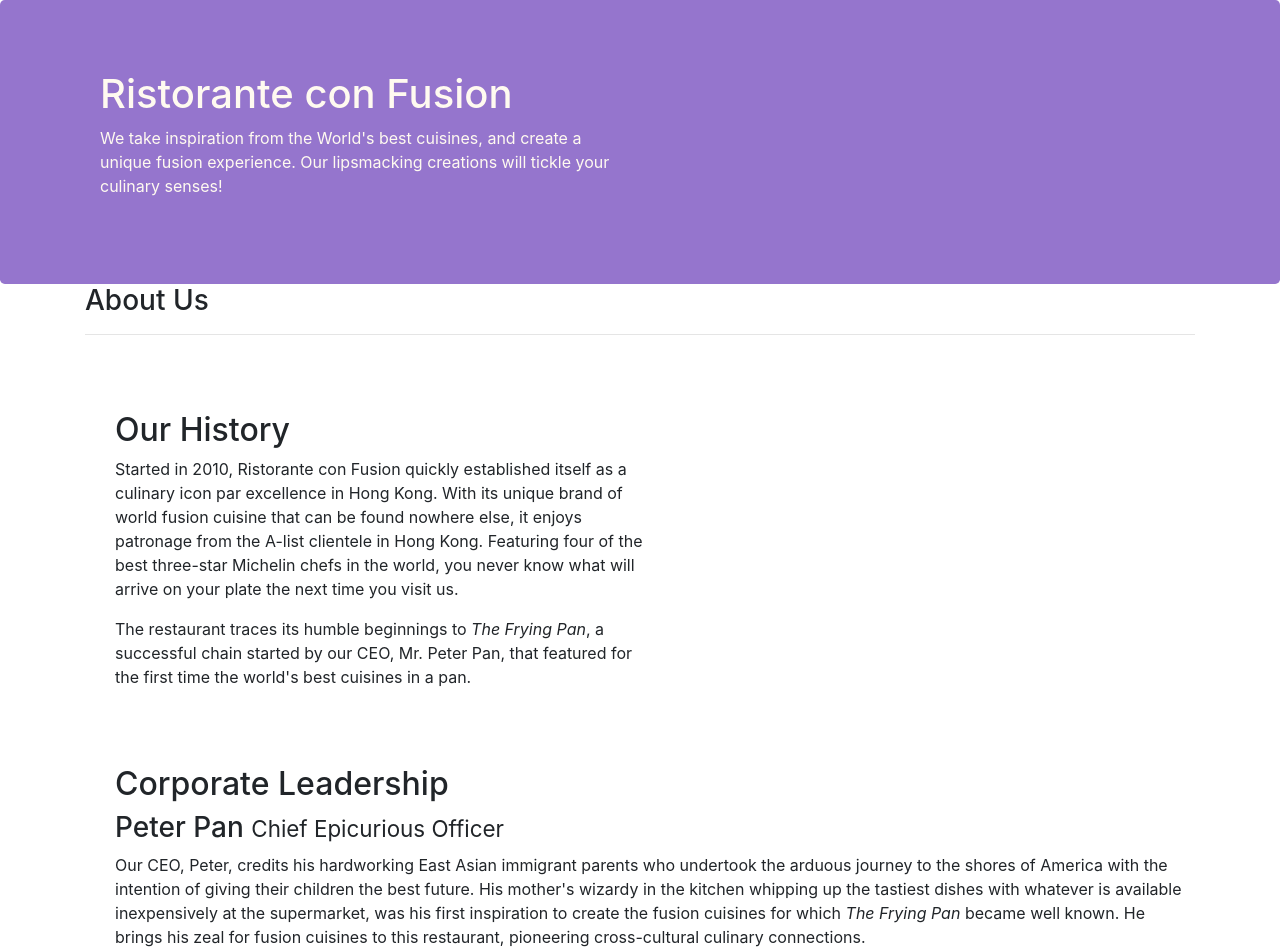
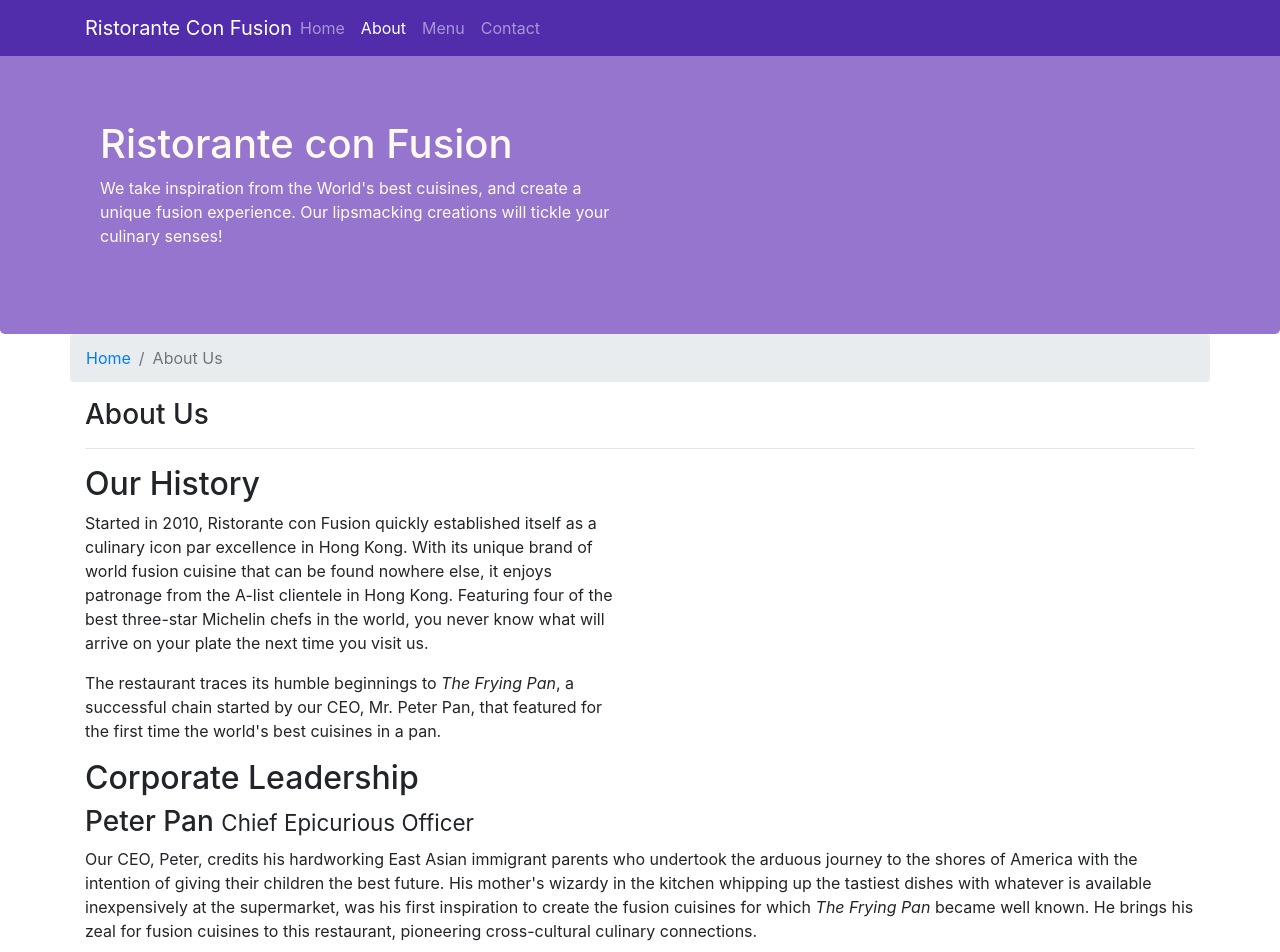
Before and after one commit to BradKuentzel/Bootstrap-Intro, a website: page aboutus.html in a window 1280 px wide. Shown: the top 952 px of the page. Drawn offline with nearby package versions, Linux system fonts and the light colour scheme.

Commit message:
Navbar and breadcrumbs

```diff
--- a/CSS/styles.css
+++ b/CSS/styles.css
@@ -29,10 +29,11 @@
 	color: #0f0f0f;
 }
 
-.col-history {
-	padding: 60px 0px 60px 0px;
+body {
+	padding: 50px 0px 0px 0px;
+	z-index: 0;
 }
 
-.row-info {
-	margin: 0px 0px 0px 30px;
+.navbar-dark {
+	background-color: #512dab;
 }
--- a/aboutus.html
+++ b/aboutus.html
@@ -21,6 +21,36 @@
 	</head>
 
 	<body>
+		<nav class="navbar navbar-dark navbar-expand-sm fixed-top">
+			<div class="container">
+				<button
+					class="navbar-toggler"
+					type="button"
+					data-toggle="collapse"
+					data-target="#Navbar"
+				>
+					<span class="navbar-toggler-icon"></span>
+				</button>
+
+				<a class="navbar-brand mr-auto" href="./index.html"
+					>Ristorante Con Fusion</a
+				>
+
+				<div class="collapse navbar-collapse" id="Navbar">
+					<ul class="navbar-nav mr-auto">
+						<li class="nav-item">
+							<a class="nav-link" href="./index.html">Home</a>
+						</li>
+						<li class="nav-item active">
+							<a class="nav-link" href="#">About</a>
+						</li>
+						<li class="nav-item"><a class="nav-link" href="#">Menu</a></li>
+						<li class="nav-item"><a class="nav-link" href="#">Contact</a></li>
+					</ul>
+				</div>
+			</div>
+		</nav>
+
 		<header class="jumbotron">
 			<div class="container">
 				<div class="row row-header">
@@ -38,15 +68,19 @@
 		</header>
 
 		<div class="container">
-			<div>
-				<div>
+			<div class="row">
+				<ol class="col-12 breadcrumb">
+					<li class="breadcrumb-item"><a href="./index.html">Home</a></li>
+					<li class="breadcrumb-item active">About Us</li>
+				</ol>
+				<div class="col-12">
 					<h3>About Us</h3>
 					<hr />
 				</div>
 			</div>
 
-			<div class="row row-info">
-				<div class="col-md-6 col-history">
+			<div class="row">
+				<div class="col-sm-6">
 					<h2>Our History</h2>
 					<p>
 						Started in 2010, Ristorante con Fusion quickly established itself as
@@ -66,8 +100,8 @@
 				<div></div>
 			</div>
 
-			<div class="row row-info">
-				<div>
+			<div class="row">
+				<div class="col-12">
 					<h2>Corporate Leadership</h2>
 					<h3>Peter Pan <small>Chief Epicurious Officer</small></h3>
 					<p class="d-none d-sm-block">
@@ -121,7 +155,7 @@
 					<div class="col-4 offset-1 col-sm-2">
 						<h5>Links</h5>
 						<ul class="list-unstyled">
-							<li><a href="#">Home</a></li>
+							<li><a href="./index.html">Home</a></li>
 							<li><a href="#">About</a></li>
 							<li><a href="#">Menu</a></li>
 							<li><a href="#">Contact</a></li>
```
Also changed, not shown: index.html (+22 -0 lines).
